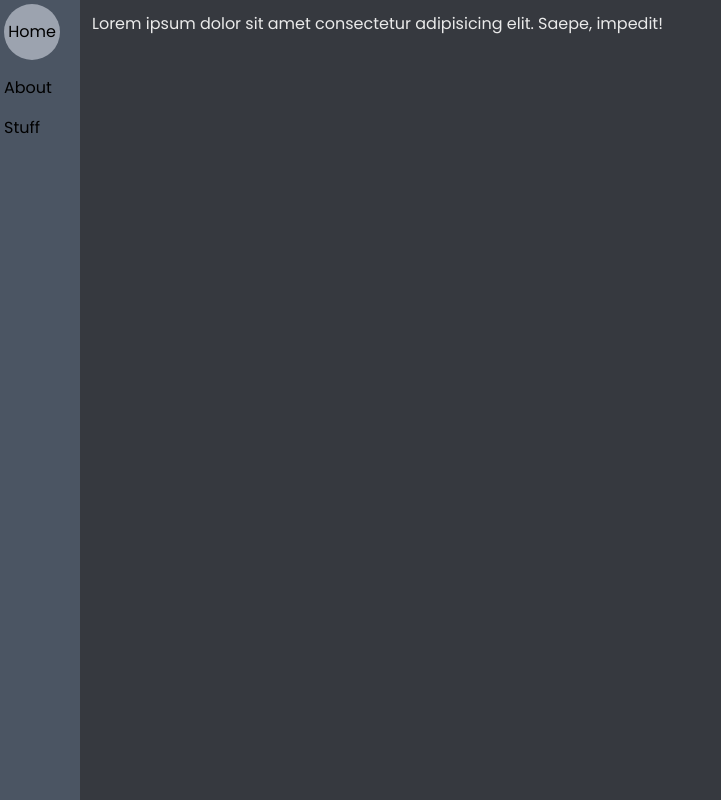
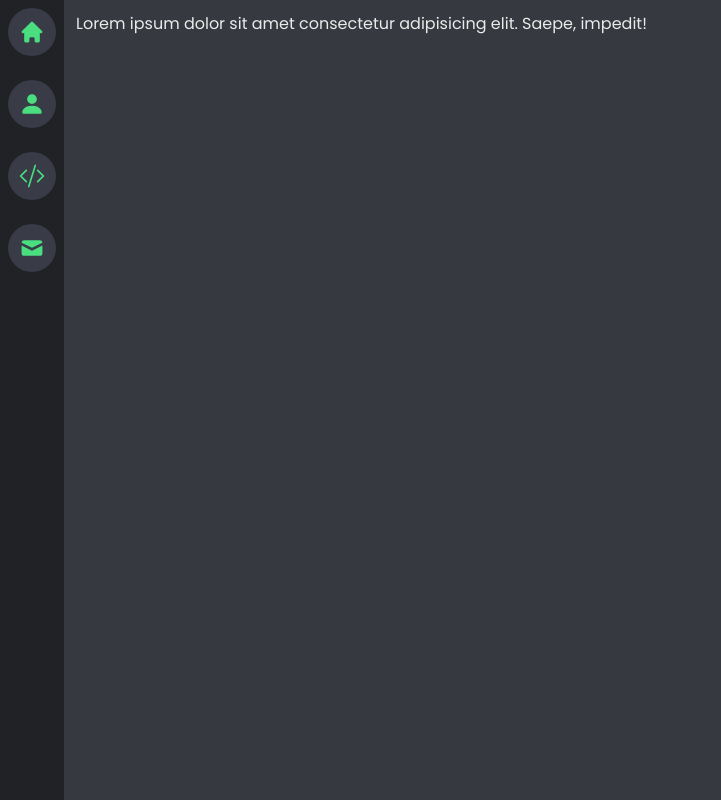
Before and after one commit to SidharthK2/portfolio, a Next.js app: page / in a window 1280 px wide. Shown: the top 800 px of the page, without its empty margins (0-721 px from the left). Built offline with nearby package versions, Linux system fonts and the light colour scheme.

Commit message:
add side bar ui

```diff
--- /dev/null
+++ b/components/Sidebar.js
@@ -0,0 +1,26 @@
+import React from "react";
+import SidebarIcon from "./SidebarIcon";
+import { HiHome, HiMail } from "react-icons/hi";
+import { GrContact } from "react-icons/gr";
+import { AiFillStar } from "react-icons/ai";
+import {
+  BsFillLightningFill,
+  BsFillPersonFill,
+  BsCodeSlash,
+} from "react-icons/bs";
+
+export default function SideBar() {
+  return (
+    //home abt proj cont
+    <nav className="flex flex-col bg-sidebarBlack gap-2 text-offWhite w-16 top-0 left-0 h-screen fixed">
+      <SidebarIcon icon={<HiHome size={26} />} text={"This is home"} />
+      <SidebarIcon
+        icon={<BsFillPersonFill size={26} />}
+        text={"This is about"}
+      />
+
+      <SidebarIcon icon={<BsCodeSlash size={26} />} text={"This is projects"} />
+      <SidebarIcon icon={<HiMail size={26} />} text={"This is contact"} />
+    </nav>
+  );
+}
--- /dev/null
+++ b/components/SidebarIcon.js
@@ -0,0 +1,10 @@
+import React from "react";
+
+export default function SidebarIcon({ icon, text }) {
+  return (
+    <div className="sidebar-icon group">
+      {icon}
+      <span className="tooltip group-hover:scale-100">{text}</span>
+    </div>
+  );
+}
--- a/package.json
+++ b/package.json
@@ -11,7 +11,8 @@
   "dependencies": {
     "next": "12.3.0",
     "react": "18.2.0",
-    "react-dom": "18.2.0"
+    "react-dom": "18.2.0",
+    "react-icons": "^4.4.0"
   },
   "devDependencies": {
     "autoprefixer": "^10.4.8",
--- a/pages/index.js
+++ b/pages/index.js
@@ -1,5 +1,6 @@
 import Head from "next/head";
 import Image from "next/image";
+import SideBar from "../components/Sidebar";
 
 export default function Home() {
   return (
@@ -9,14 +10,8 @@ export default function Home() {
         <meta name="description" content="personal blockchain portfolio" />
         <link rel="icon" href="/eth.svg" />
       </Head>
-      <nav className="flex flex-col gap-4 bg-gray-600 w-20 h-screen p-1 fixed">
-        <div className="w-14 h-14 rounded-full bg-gray-400 flex justify-center items-center">
-          Home
-        </div>
-        <div className="">About</div>
-        <div className="">Stuff</div>
-      </nav>
-      <div className="pages ml-20 h-screen w-screen">
+      <SideBar />
+      <div className="pages ml-16 h-screen w-screen">
         <div className="page1 flex w-screen h-screen bg-darkGray p-2 text-offWhite">
           <div className="page1body m-1">
             Lorem ipsum dolor sit amet consectetur adipisicing elit. Saepe,
--- a/styles/globals.css
+++ b/styles/globals.css
@@ -6,6 +6,21 @@
 
 @layer base {
   body {
-    @apply bg-gray-600;
+    @apply bg-sidebarBlack;
   }
 }
+
+@layer components {
+  .sidebar-icon {
+    @apply relative flex items-center justify-center
+     h-12 w-12 my-2 mx-auto bg-lighterBlack text-green-400
+     hover:bg-green-600 hover:text-offWhite
+     rounded-3xl hover:rounded-xl transition-all cursor-pointer;
+  }
+
+  .tooltip {
+    @apply absolute w-auto p-2  m-2 min-w-max left-14 rounded-md shadow-md
+    text-offWhite bg-sidebarBlack text-xs font-bold
+    transition-all duration-200 origin-left scale-0;
+  }
+}
--- a/tailwind.config.js
+++ b/tailwind.config.js
@@ -12,9 +12,11 @@ module.exports = {
       colors: {
         neonBlue: "#08D9D6",
         darkGray: "#36393f",
-        lightBlack: "#222831",
+        lightBlack: "#30333b",
+        lighterBlack: "#393c46",
         lightRed: "#FF2E63",
         offWhite: "#EAEAEA",
+        sidebarBlack: "#202225",
       },
     },
   },
```
Also changed, not shown: 1 other file (tests, documents, lock files or other folders).
